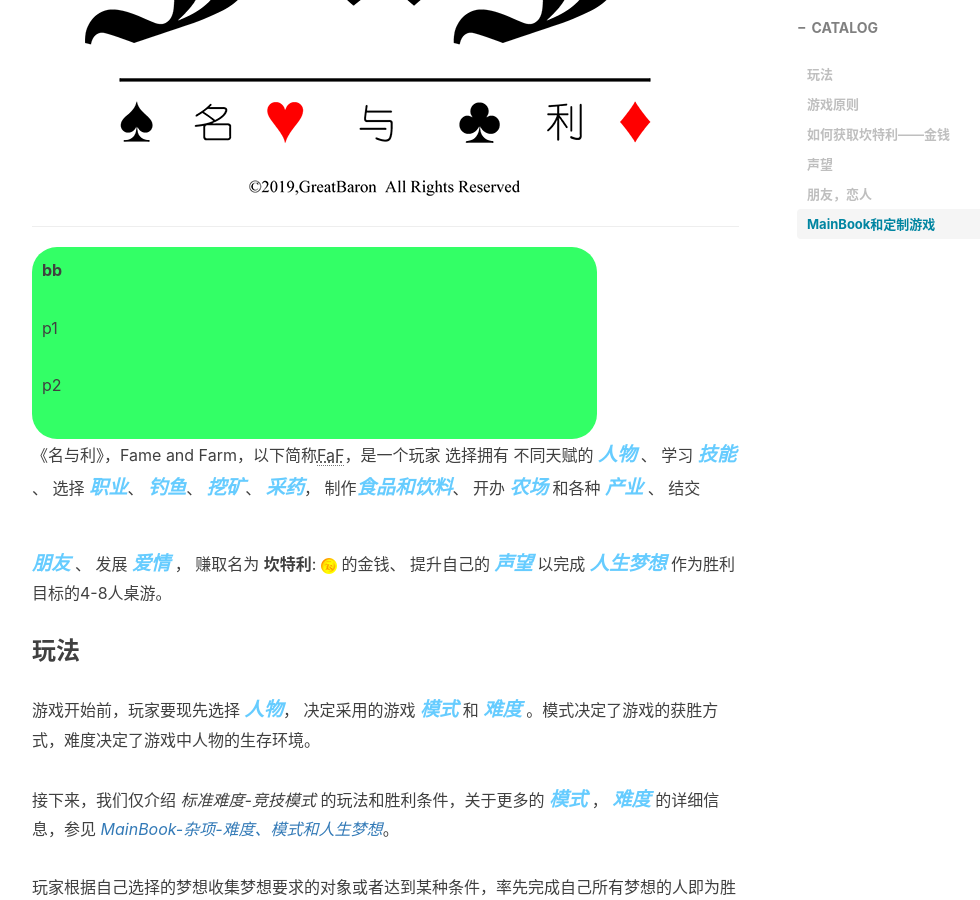
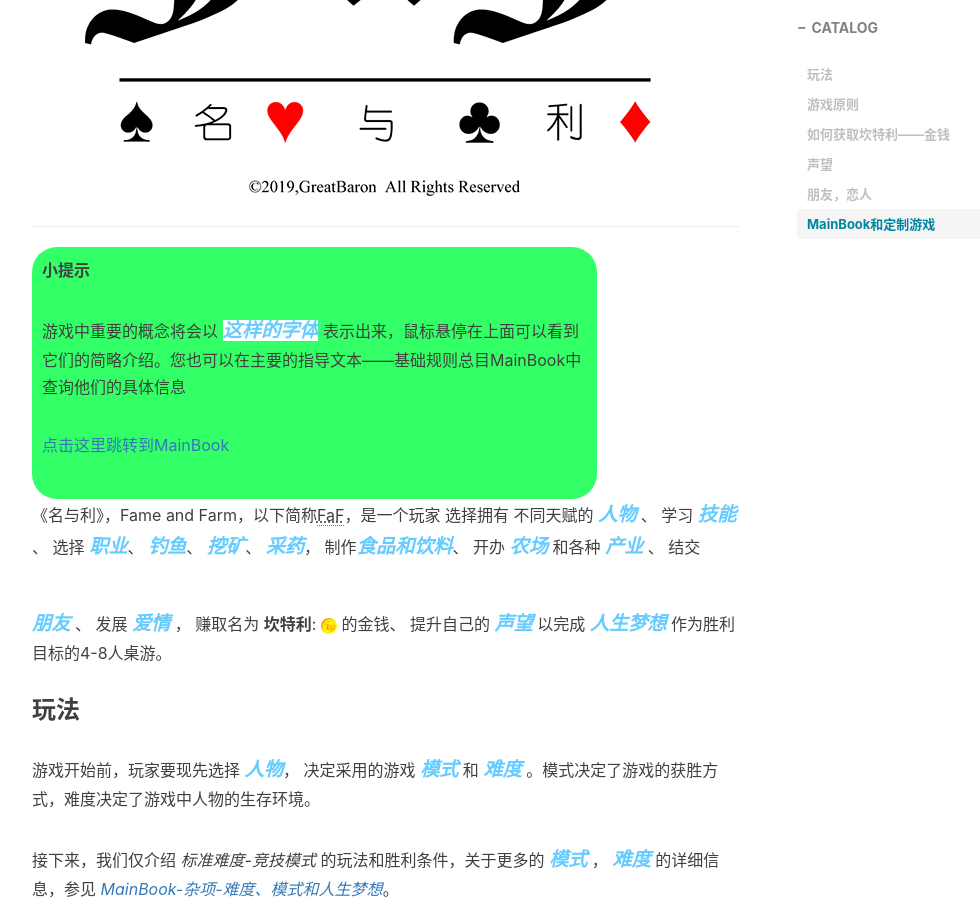
Before and after one commit to AndrewImalion/FameAndFarm.github.io, a Jekyll site: the page built from _posts/6666-12-31-简介.md, in a window 1280 px wide and 900 px high, scrolled down 924 px. Shown: the whole window, without its empty margins (233-1213 px from the left). Built offline with Jekyll 4.4.1, drawn with Linux system fonts in a browser that asks for light colours; nearby versions of some CDN libraries; comment, search, counter and statistics services are not loaded.

Commit message:
Update 6666-12-31-简介.md

```diff
--- a/_posts/6666-12-31-简介.md
+++ b/_posts/6666-12-31-简介.md
@@ -67,9 +67,9 @@ tags:
    <hr/>
 
 <div class="tips">
-	<b>bb</b>
-	<p>p1</p>
-	<p>p2</p>
+	<b>小提示</b>
+	<p>游戏中重要的概念将会以 <span class="concept"><b>这样的字体</b></span> 表示出来，鼠标悬停在上面可以看到它们的简略介绍。您也可以在主要的指导文本——基础规则总目MainBook中查询他们的具体信息</p>
+	<p><a href="{{ site.url }}/MainBook.html">点击这里跳转到MainBook</a></p>
 	</div>
 
 
```
